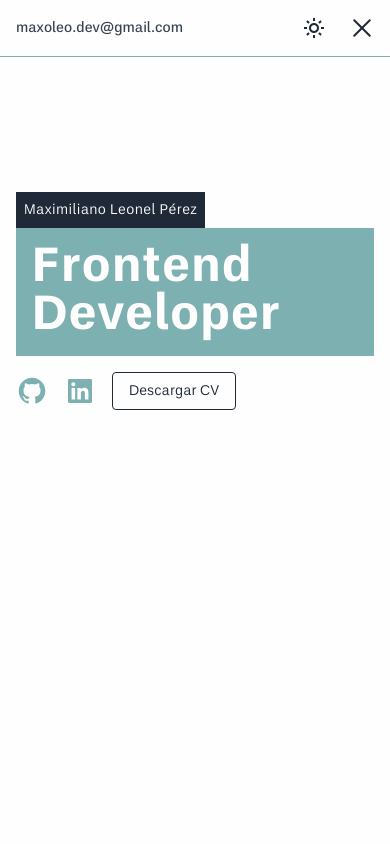
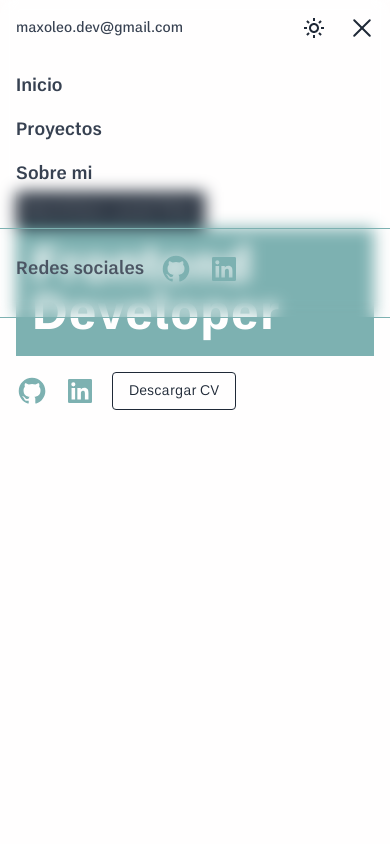
Before and after one commit to MaximilianoLeonel23/portafolio-v2, a React (Vite) app: page / in a window 390 px wide. Both pictures are taken after a click on the element 362 px from the left and 28 px from the top of the page. Shown: the top 844 px of the page. Built offline with nearby package versions, Linux system fonts and the light colour scheme.

Commit message:
Se agrega el navbar responsive con funcionalidades y scroll smooth

```diff
--- a/src/components/molecules/Navbar.tsx
+++ b/src/components/molecules/Navbar.tsx
@@ -3,8 +3,15 @@ import darkMode from "../../assets/icons/dark-mode.svg";
 interface Props {
   theme: string;
   setTheme: (theme: string) => void;
+  handleShowMenu: () => void;
+  changeBtn: () => void;
 }
-const Navbar: React.FC<Props> = ({ theme, setTheme }) => {
+const Navbar: React.FC<Props> = ({
+  theme,
+  setTheme,
+  handleShowMenu,
+  changeBtn,
+}) => {
   const handleThemeMode = (): void => {
     if (theme === "light") {
       setTheme("dark");
@@ -13,23 +20,9 @@ const Navbar: React.FC<Props> = ({ theme, setTheme }) => {
     }
   };
 
-  const changeBtn = () => {
-    const line1: HTMLElement | null = document.getElementById("line1");
-    const line2: HTMLElement | null = document.getElementById("line2");
-    const line3: HTMLElement | null = document.getElementById("line3");
-    const menu: HTMLElement | null = document.getElementById("menu");
-
-    menu?.classList.toggle("-translate-x-full");
-    line1?.classList.toggle("translate-y-2.5");
-    line1?.classList.toggle("rotate-45");
-    line2?.classList.toggle("opacity-0");
-    line3?.classList.toggle("-translate-y-2.5");
-    line3?.classList.toggle("-rotate-45");
-  };
-
   return (
     <nav>
-      <ul className="hidden md:flex items-center gap-6 font-medium">
+      <ul className="hidden md:flex items-center gap-6">
         <li className={`navbar-item navbar-item-${theme}`}>
           <a href="#home">
             {" "}
@@ -52,26 +45,32 @@ const Navbar: React.FC<Props> = ({ theme, setTheme }) => {
         </li>
         <li className="flex items-center justify-center h-6 w-6">
           <a onClick={handleThemeMode} className="cursor-pointer">
-            {theme === "light" && (
+            {theme === "light" ? (
               <img src={lightMode} className="w-full h-full" />
+            ) : (
+              <img src={darkMode} className="w-full h-full" />
             )}
-            {theme === "dark" && <img src={darkMode} />}
           </a>
         </li>
       </ul>
       <ul className="flex md:hidden items-center gap-6">
         <li className="flex items-center justify-center h-6 lg:h-8 w-6 lg:w-8">
           <a onClick={handleThemeMode} className="cursor-pointer">
-            {theme === "light" && (
+            {theme === "light" ? (
               <img src={lightMode} className="w-full h-full" />
-            )}
-            {theme === "dark" && (
+            ) : (
               <img src={darkMode} className="w-full h-full" />
             )}
           </a>
         </li>
         <li>
-          <div className="flex flex-col gap-y-2 z-10" onClick={changeBtn}>
+          <div
+            className="flex flex-col gap-y-2 z-10"
+            onClick={() => {
+              changeBtn();
+              handleShowMenu();
+            }}
+          >
             <span
               id="line1"
               className={`w-6 h-0.5 rounded-lg navbar-menu-${theme} bg-gray-800 transition`}
--- a/src/components/organism/Header.tsx
+++ b/src/components/organism/Header.tsx
@@ -1,19 +1,138 @@
 import Logo from "../molecules/Logo";
 import Navbar from "../molecules/Navbar";
+import githubLight from "../../assets/icons/github-light.svg";
+import linkedinLight from "../../assets/icons/linkedin-light.svg";
+import githubDark from "../../assets/icons/github-dark.svg";
+import linkedinDark from "../../assets/icons/linkedin-dark.svg";
+import { useState } from "react";
 
 interface Props {
   theme: string;
   setTheme: (theme: string) => void;
 }
 const Header: React.FC<Props> = ({ theme, setTheme }) => {
+  const [showMenu, setShowMenu] = useState<boolean>(false);
+
+  const handleShowMenu = (): void => {
+    setShowMenu(!showMenu);
+  };
+
+  const changeBtn = (): void => {
+    const line1: HTMLElement | null = document.getElementById("line1");
+    const line2: HTMLElement | null = document.getElementById("line2");
+    const line3: HTMLElement | null = document.getElementById("line3");
+    const menu: HTMLElement | null = document.getElementById("menu");
+
+    menu?.classList.toggle("-translate-x-full");
+    line1?.classList.toggle("translate-y-2.5");
+    line1?.classList.toggle("rotate-45");
+    line2?.classList.toggle("opacity-0");
+    line3?.classList.toggle("-translate-y-2.5");
+    line3?.classList.toggle("-rotate-45");
+  };
+
   return (
     <header
       className={`fixed left-0 right-0 py-4 z-30 blur-background border-b header-${theme}`}
     >
       <div className="container flex justify-between items-center">
         <Logo theme={theme} />
-        <Navbar theme={theme} setTheme={setTheme} />
+        <Navbar
+          theme={theme}
+          setTheme={setTheme}
+          handleShowMenu={handleShowMenu}
+          changeBtn={changeBtn}
+        />
       </div>
+      {showMenu && (
+        <div>
+          <ul className="container flex flex-col md:hidden py-8 gap-4">
+            <li className={`navbar-item navbar-item-${theme}`}>
+              <a
+                href="#home"
+                onClick={() => {
+                  handleShowMenu();
+                  changeBtn();
+                }}
+                className="font-semibold text-lg"
+              >
+                {" "}
+                <span className="main-text">Inicio</span>
+                <span className="hover-text">Inicio</span>
+              </a>
+            </li>
+            <li className={`navbar-item navbar-item-${theme}`}>
+              <a
+                href="#projects"
+                onClick={() => {
+                  handleShowMenu();
+                  changeBtn();
+                }}
+                className="font-semibold text-lg"
+              >
+                {" "}
+                <span className="main-text">Proyectos</span>
+                <span className="hover-text">Proyectos</span>
+              </a>
+            </li>
+            <li className={`navbar-item navbar-item-${theme}`}>
+              <a
+                href="#about"
+                onClick={() => {
+                  handleShowMenu();
+                  changeBtn();
+                }}
+                className="font-semibold text-lg"
+              >
+                <span className="main-text">Sobre mi</span>
+                <span className="hover-text">Sobre mi</span>
+              </a>
+            </li>
+          </ul>
+          <div className="h-px w-full bg-primary-light-500 my-2"></div>
+          <div className="container flex items-center gap-x-4 py-4">
+            <h4 className={`about-title-${theme} font-semibold  text-lg`}>
+              Redes sociales
+            </h4>
+            <ul className="flex items-center gap-x-4">
+              <li>
+                <a
+                  href="https://github.com/MaximilianoLeonel23"
+                  target="_blank"
+                >
+                  <div className="h-8 w-8">
+                    <img
+                      src={theme === "light" ? githubLight : githubDark}
+                      className={
+                        theme === "light"
+                          ? "hover:brightness-75 transition duration-300"
+                          : "hover:brightness-125 transition duration-300"
+                      }
+                    />
+                  </div>
+                </a>
+              </li>
+              <li>
+                <a
+                  href="https://www.linkedin.com/in/maximiliano-leonel-p%C3%A9rez-8846b826a/"
+                  target="_blank"
+                >
+                  <div className="h-8 w-8 ">
+                    <img
+                      src={theme === "light" ? linkedinLight : linkedinDark}
+                      className={
+                        theme === "light"
+                          ? "hover:brightness-75 transition duration-300"
+                          : "hover:brightness-125 transition duration-300"
+                      }
+                    />
+                  </div>
+                </a>
+              </li>
+            </ul>
+          </div>
+        </div>
+      )}
     </header>
   );
 };
--- a/src/components/sections/Home.tsx
+++ b/src/components/sections/Home.tsx
@@ -2,7 +2,7 @@ import githubLight from "../../assets/icons/github-light.svg";
 import linkedinLight from "../../assets/icons/linkedin-light.svg";
 import githubDark from "../../assets/icons/github-dark.svg";
 import linkedinDark from "../../assets/icons/linkedin-dark.svg";
-
+import cv from "../../assets/pdf/maximilianoperez_cv.pdf";
 interface Props {
   theme: string;
 }
@@ -58,7 +58,12 @@ const Home: React.FC<Props> = ({ theme }) => {
                 </a>
               </li>
               <li>
-                <a href="" target="_blank">
+                <a
+                  href={cv}
+                  download="maximiliano_perez_cv"
+                  rel="noopener noreferrer"
+                  target="_blank"
+                >
                   <button type="button" className={`cv-btn cv-btn-${theme}`}>
                     <span>Descargar CV</span>
                   </button>
--- a/src/styles/index.css
+++ b/src/styles/index.css
@@ -1,6 +1,11 @@
 @tailwind base;
 @tailwind components;
 @tailwind utilities;
+
+html {
+  scroll-behavior: smooth;
+}
+
 /* Fonts */
 
 @font-face {
```
Also changed, not shown: src/assets/fonts/BertiogaSans-ExtraBold.ttf (deleted).
